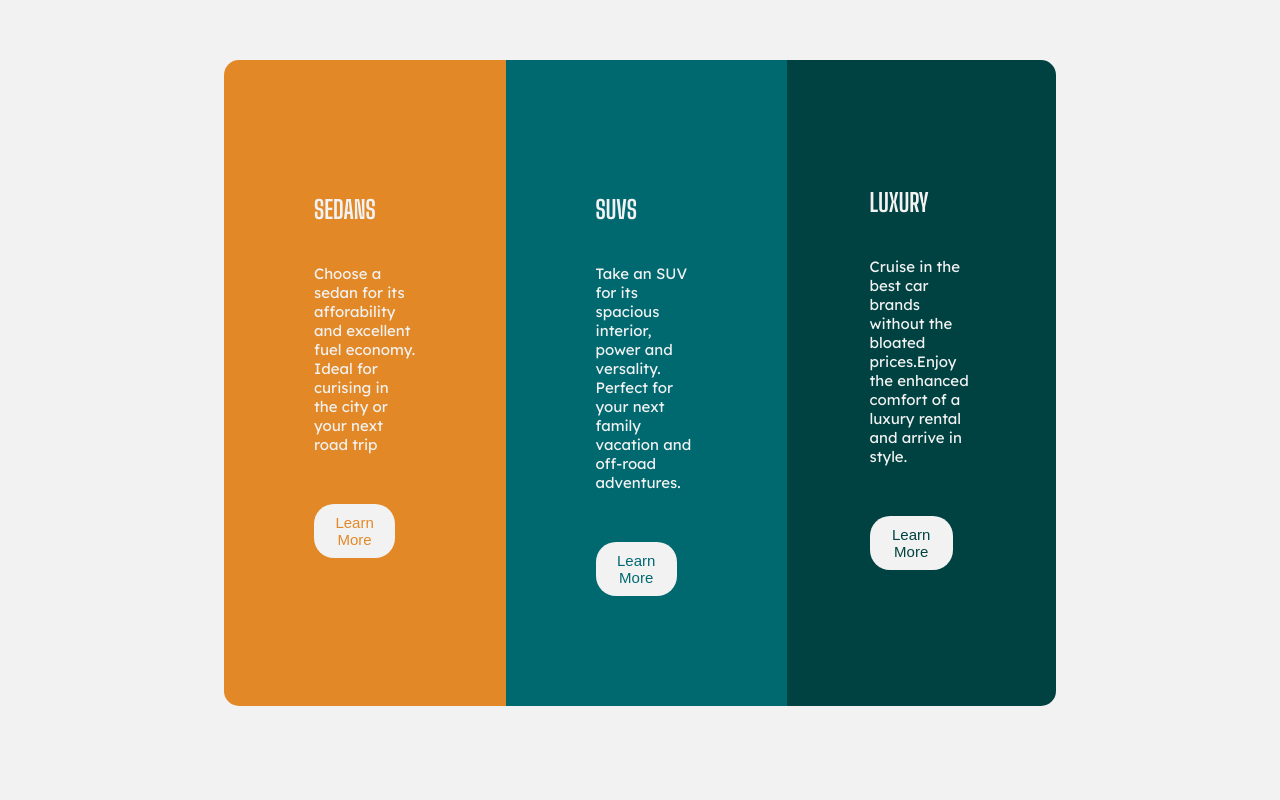
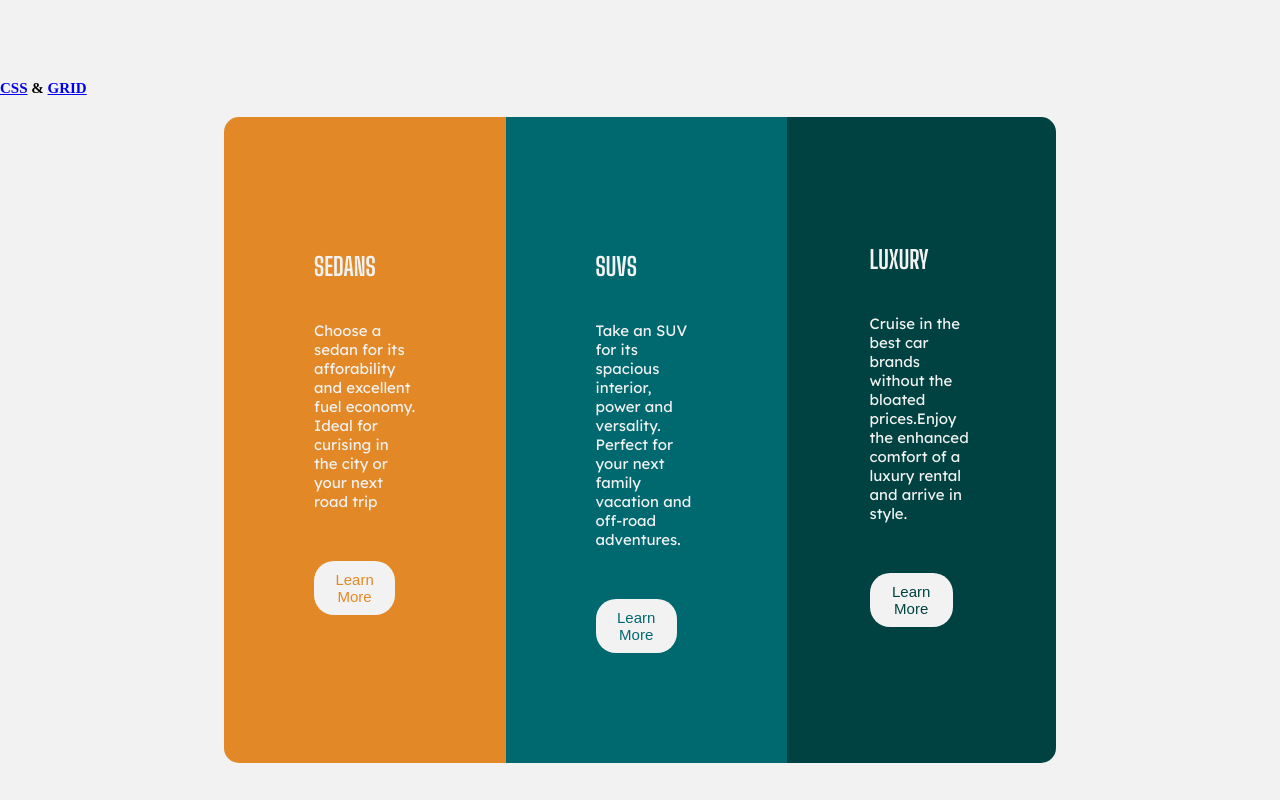
Before and after one commit to sharonij/CSS-Flexbox-and-Grid-Layout-, a plain HTML site: page index.html in a window 1280 px wide. Drawn offline with Linux system fonts and the light colour scheme.

Commit message:
Update index.html

```diff
--- a/index.html
+++ b/index.html
@@ -6,8 +6,12 @@
     <meta name="viewport" content="width=device-width, initial-scale=1.0" />
     <title>Flexbox</title>
     <link rel="stylesheet" href="style.css" />
+    <link rel="index" href="grid.html">
   </head>
   <body>
+    <div>
+        <h1><a href="index.html">CSS</a> & <a href="grid.html">GRID</a> </h1>
+    </div>
     <main>
       <div class="content1">
         <img src="icon-sedans.svg" alt="" />
```
